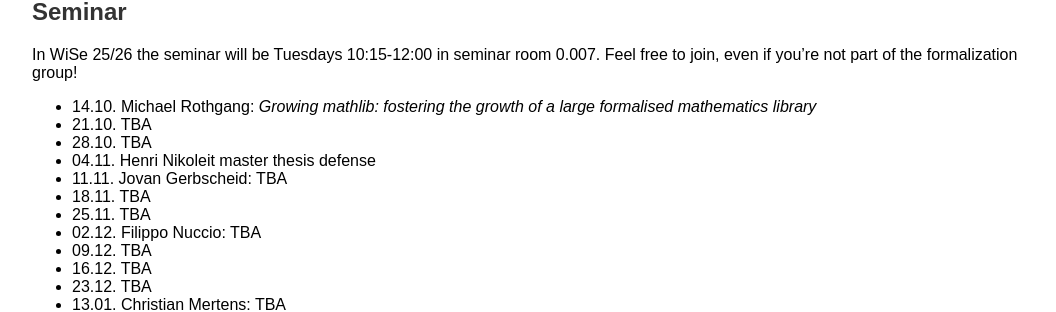
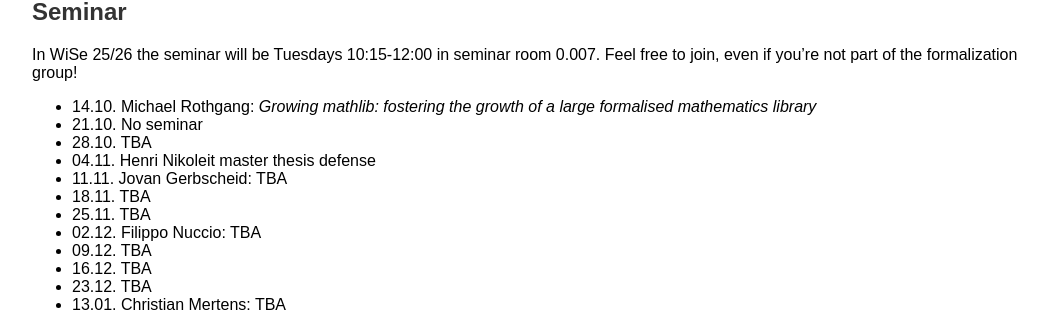
Before and after one commit to fpvandoorn/fpvandoorn.github.io, a Jekyll site: the page built from formalized-mathematics.md, in a window 1280 px wide and 900 px high, scrolled down 510 px. Shown: the part 144-456 px from the top of the window, without its empty margins (108-1164 px from the left). Built offline with Jekyll 4.4.1, drawn with Linux system fonts in a browser that asks for light colours; our own code applies the rules of GitHub Pages for plain Markdown files.

Commit message:
no seminar tomorrow

```diff
--- a/formalized-mathematics.md
+++ b/formalized-mathematics.md
@@ -43,7 +43,7 @@ Student research assistants:
 In WiSe 25/26 the seminar will be Tuesdays 10:15-12:00 in seminar room 0.007. Feel free to join, even if you're not part of the formalization group!
 
 * 14.10. Michael Rothgang: *Growing mathlib: fostering the growth of a large formalised mathematics library*
-* 21.10. TBA
+* 21.10. No seminar
 * 28.10. TBA
 * 04.11. Henri Nikoleit master thesis defense
 * 11.11. Jovan Gerbscheid: TBA
```
